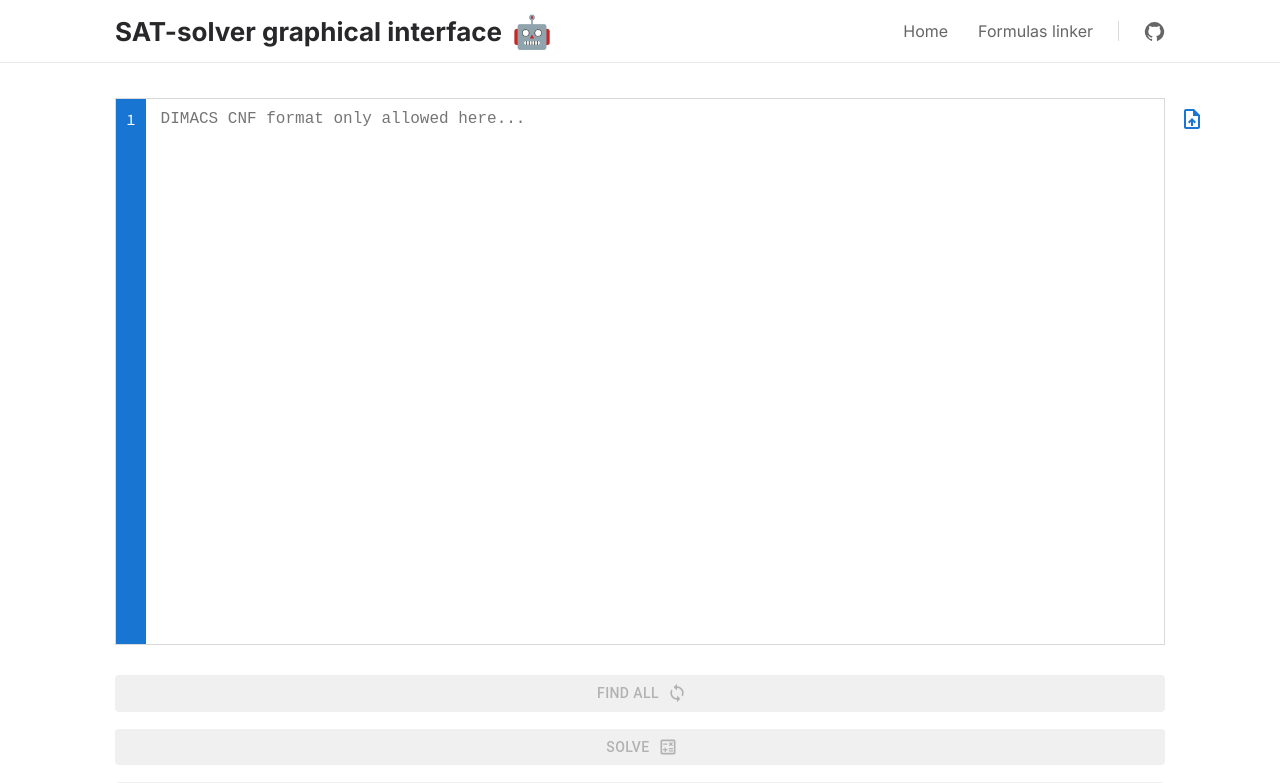
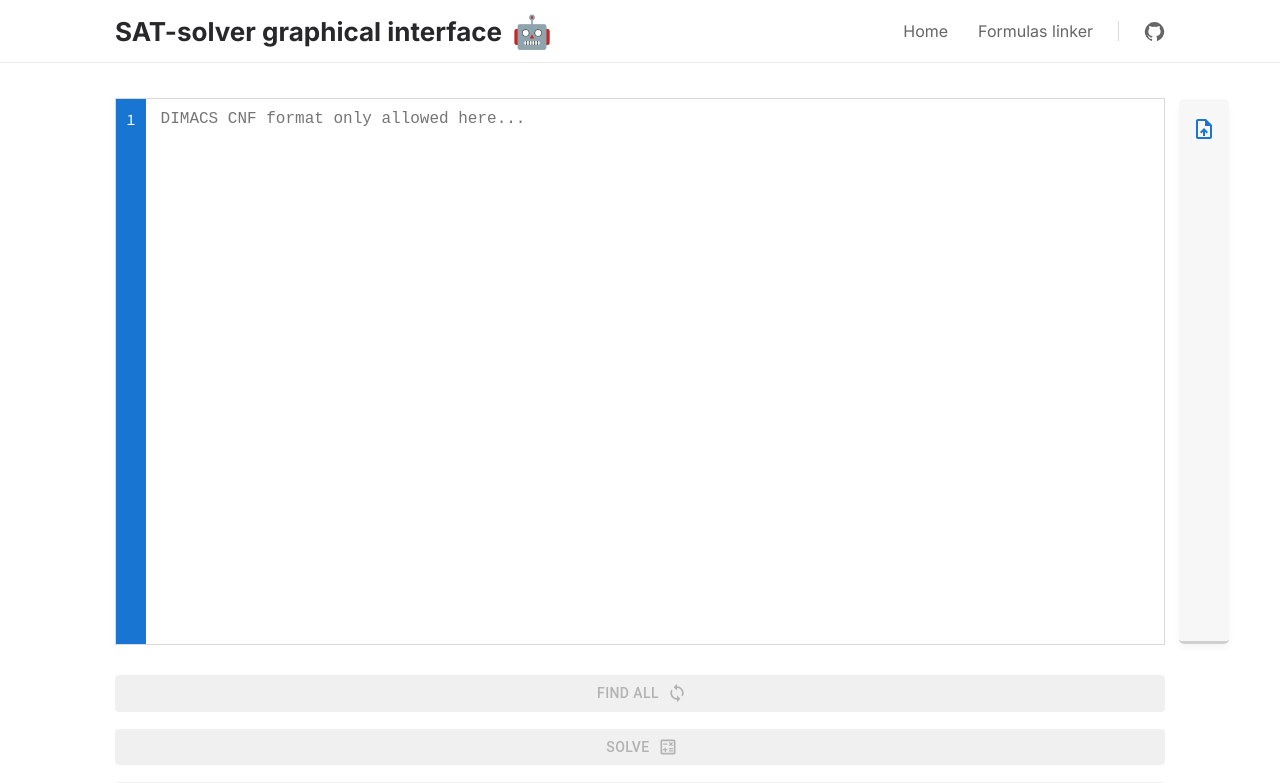
Before and after one commit to vvvvvvvector/SAT-solver-graphical-interface-client, a React (Vite) app: page / in a window 1280 px wide. Shown: the top 783 px of the page. Built offline with nearby package versions, Linux system fonts and the light colour scheme.

Commit message:
controls css change

```diff
--- a/src/components/Editor/Editor.module.scss
+++ b/src/components/Editor/Editor.module.scss
@@ -15,6 +15,8 @@
   }
 
   .controls {
+    box-sizing: border-box;
+    padding: 10px 5px;
     z-index: 10;
     display: flex;
     height: var(--editor-height);
@@ -22,7 +24,12 @@
     justify-content: space-between;
     position: absolute;
     top: 0;
-    right: -48px;
+    border-radius: 5px;
+    height: 100%;
+    right: -65px;
+    background-color: rgba(#f1f1f1, 0.55);
+    border-bottom: 3px solid #d0d0d0;
+    box-shadow: 0 4px 6px rgba(0, 0, 0, 0.04);
 
     .buttons {
       display: flex;
```
